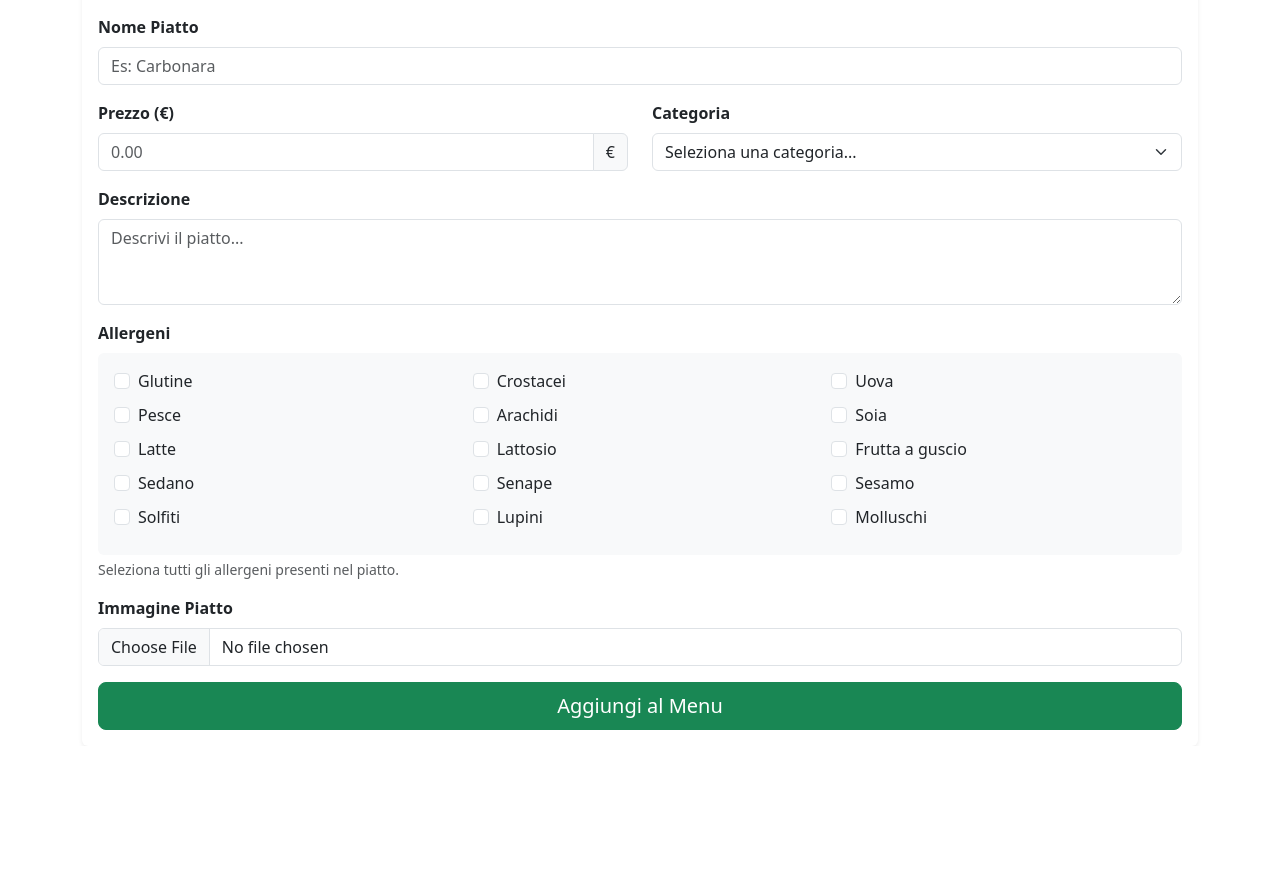
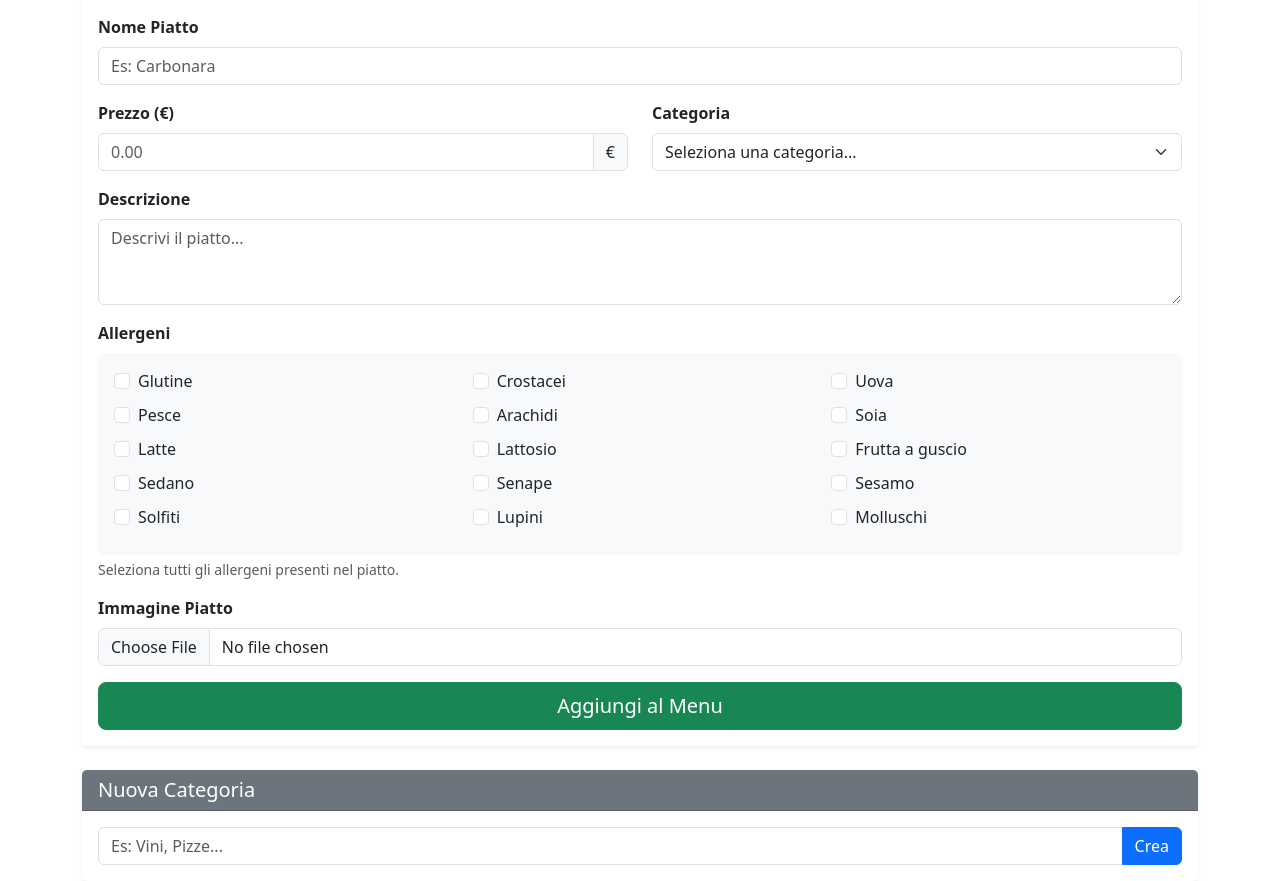
Before and after one commit to potatoesaremashed/Orderly, a PHP site: page /dashboards/manager.php in a window 1280 px wide. Shown: the part 146-1027 px from the top of the page. Before the commit the page ends 876 px from the top, so only its background shows below. Run offline with PHP 8.4, Linux system fonts and the light colour scheme; the visitor is signed in with stand-in values (Sample User, id 1); data comes from the database, SQL or seed files in the repository.

Commit message:
Update manager.php
aggiunto aggiungi categorie

```diff
--- a/dashboards/manager.php
+++ b/dashboards/manager.php
@@ -103,6 +103,20 @@ include "../include/header.php";
             </form>
         </div>
     </div>
+    <div class="card shadow-sm border-0 mt-4">
+        <div class="card-header bg-secondary text-white">
+            <h5 class="mb-0">Nuova Categoria</h5>
+        </div>
+        <div class="card-body">
+            <form action="../api/aggiungi_categoria.php" method="POST">
+                <div class="input-group">
+                    <input type="text" name="nome_categoria" class="form-control" placeholder="Es: Vini, Pizze..." required>
+                    <input type="hidden" name="id_menu" value="1">
+                    <button type="submit" class="btn btn-primary">Crea</button>
+                </div>
+            </form>
+        </div>
+    </div>
 </div>
 
 <?php include "../include/footer.php"; ?>
```
